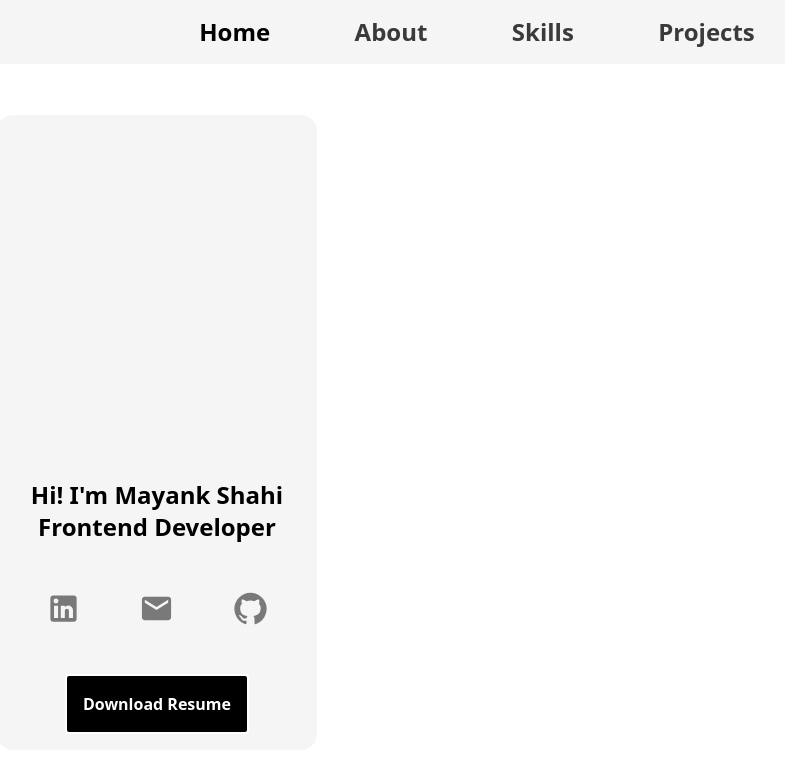
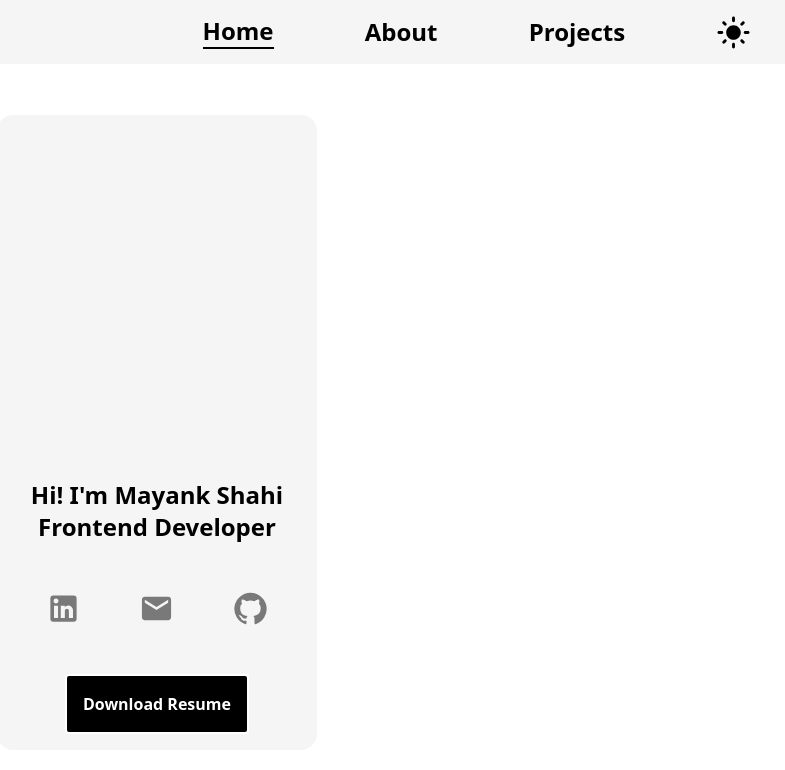
Before and after one commit to shahimayank10/Portfolio, a React (Vite) app: page / in a window 1280 px wide. Shown: the top 770 px of the page, without its empty margins (483-1268 px from the left). Built offline with nearby package versions, Linux system fonts and the light colour scheme.

Commit message:
togglebutton added

```diff
--- a/src/Components/Navbar.jsx
+++ b/src/Components/Navbar.jsx
@@ -1,23 +1,35 @@
 import React, { useState } from 'react';
 import { NavLink } from 'react-router-dom';
+import LightModeIcon from '@mui/icons-material/LightMode';
+import DarkModeIcon from '@mui/icons-material/DarkMode';
+
+
+
 
 const Navbar = () => {
+
+
+  const [mode,setMode]=useState(true);
+
+
     const linkClass=(e)=>{
         return [
             e.isActive? "text-black":"",
-            e.isActive?  "font-extrabold":"",
+            e.isActive? "border-b-2":""
         ].join(" ");
     }
 
 
   return (
-    <nav className="w-full h-[8vh] bg-[#F5F5F5] text-[#3a3a3a] flex items-center sm:justify-center  md:justify-end font-bold text-2xl }">
+    <nav className="w-full h-[8vh] bg-[#F5F5F5] flex items-center sm:justify-center  md:justify-end font-bold text-2xl }">
 
     <div className='md:w-1/2 sm:w-full flex items-center sm:justify-around md:justify-around'>
     <NavLink to="/" className={linkClass}>Home</NavLink>
     <NavLink to="/about" className={linkClass}>About</NavLink>
-    <NavLink to="/skills" className={linkClass}>Skills</NavLink>
     <NavLink to="/projects" className={linkClass}>Projects</NavLink>
+    <div onClick={()=>setMode(()=>!mode)} className="cursor-pointer">
+      {mode?(<LightModeIcon  fontSize="large"/>):(<DarkModeIcon  fontSize="large"/>)}
+    </div>
 
     </div>
     </nav>
```
